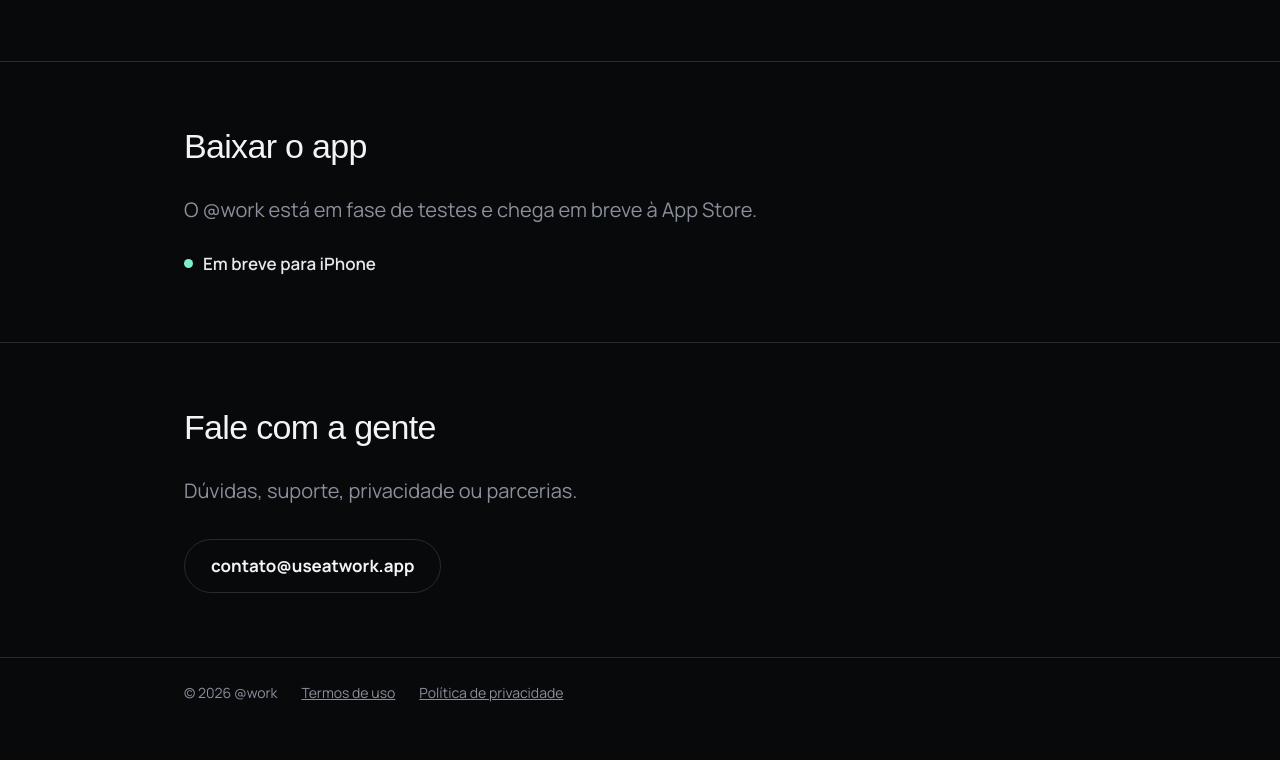
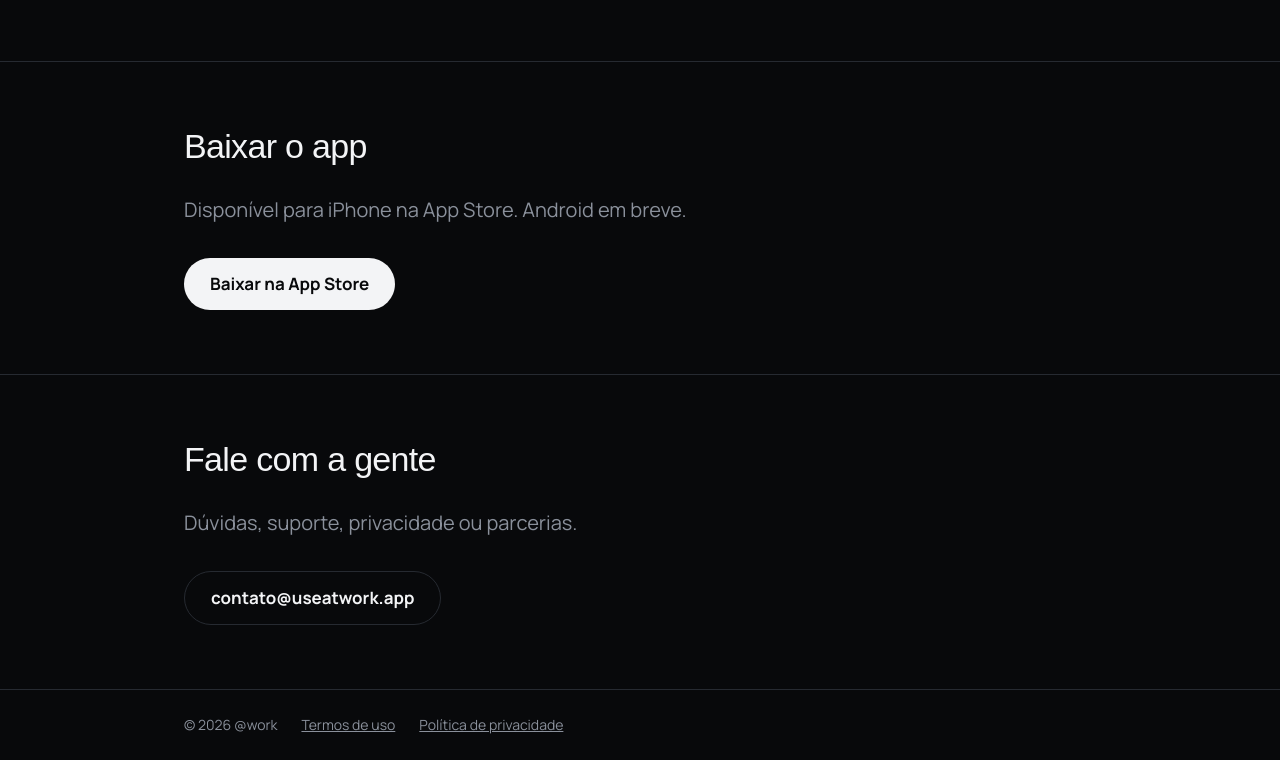
Before and after one commit to dhiegocoliveira-ai/atwork-site, a plain HTML site: page index.html in a window 1280 px wide. Shown: the part 1490-2250 px from the top of the page. Before the commit the page ends 2218 px from the top, so only its background shows below. Drawn offline with Linux system fonts and the light colour scheme; a web font is replaced by a local one.

Commit message:
feat: link da App Store no site
Co-Authored-By: Claude Opus 5.5 <noreply@anthropic.com>

```diff
--- a/index.html
+++ b/index.html
@@ -83,8 +83,8 @@ footer{border-top:1px solid var(--line);padding:24px 0;font-size:14px;color:var(
 
 <section id="baixar"><div class="wrap">
   <h2>Baixar o app</h2>
-  <p class="lead small">O @work está em fase de testes e chega em breve à App Store.</p>
-  <p class="soon"><span class="dot"></span>Em breve para iPhone</p>
+  <p class="lead small">Disponível para iPhone na App Store. Android em breve.</p>
+  <div class="cta"><a class="btn" href="https://apps.apple.com/br/app/id6829522088">Baixar na App Store</a></div>
 </div></section>
 
 <section id="contato"><div class="wrap">
```
